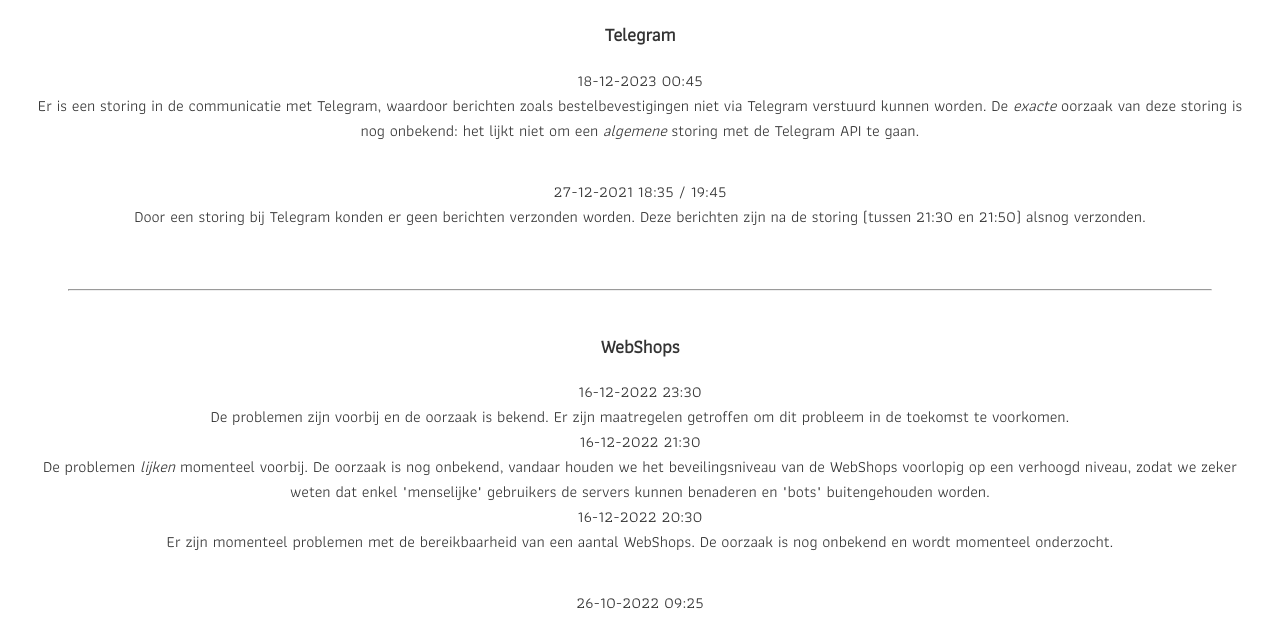
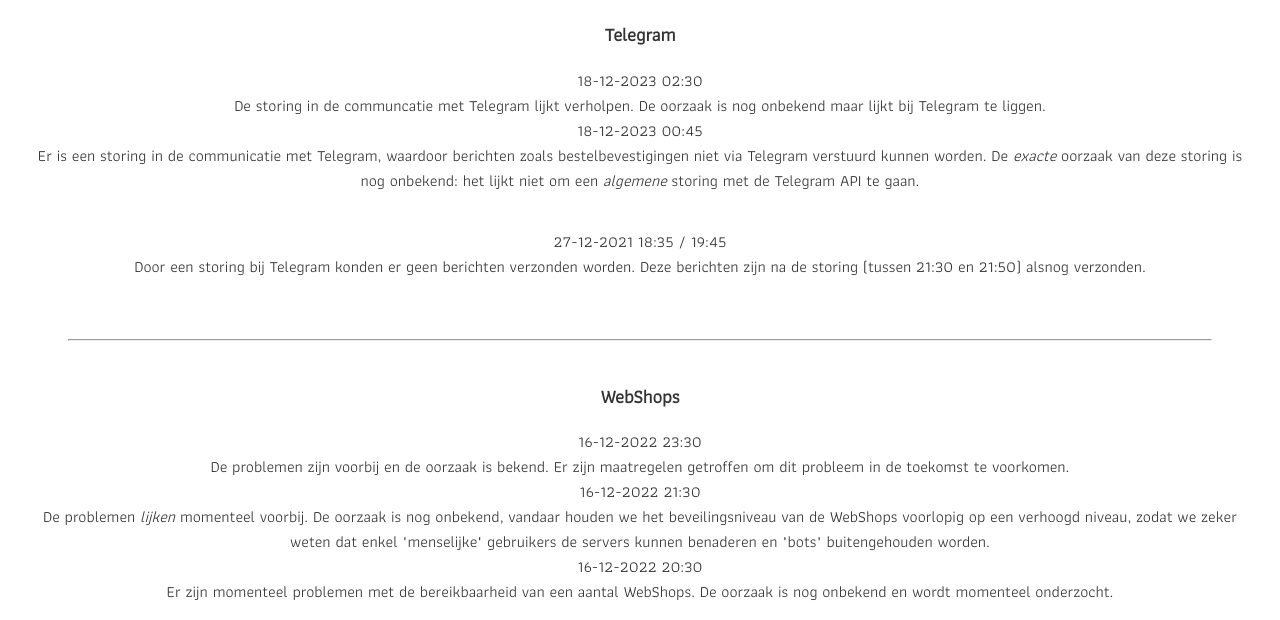
Before and after one commit to Shopforce/Shopforce-Platform-status, a plain HTML site: page index.html in a window 1280 px wide. Shown: the part 171-791 px from the top of the page. Drawn offline with Linux system fonts and the light colour scheme; a web font is replaced by a local one.

Commit message:
Update index.html

```diff
--- a/index.html
+++ b/index.html
@@ -55,6 +55,8 @@
         <section id="telegram">
             <h3>Telegram</h3>
             <dl>
+                <dt>18-12-2023 02:30</dt>
+                <dd>De storing in de communcatie met Telegram lijkt verholpen. De oorzaak is nog onbekend maar lijkt bij Telegram te liggen.</dd>
                 <dt>18-12-2023 00:45</dt>
                 <dd>Er is een storing in de communicatie met Telegram, waardoor berichten zoals bestelbevestigingen niet via Telegram verstuurd kunnen worden. De <em>exacte</em> oorzaak van deze storing is nog onbekend: het lijkt niet om een <em>algemene</em> storing met de Telegram API te gaan.</dd>
             </dl>
```
